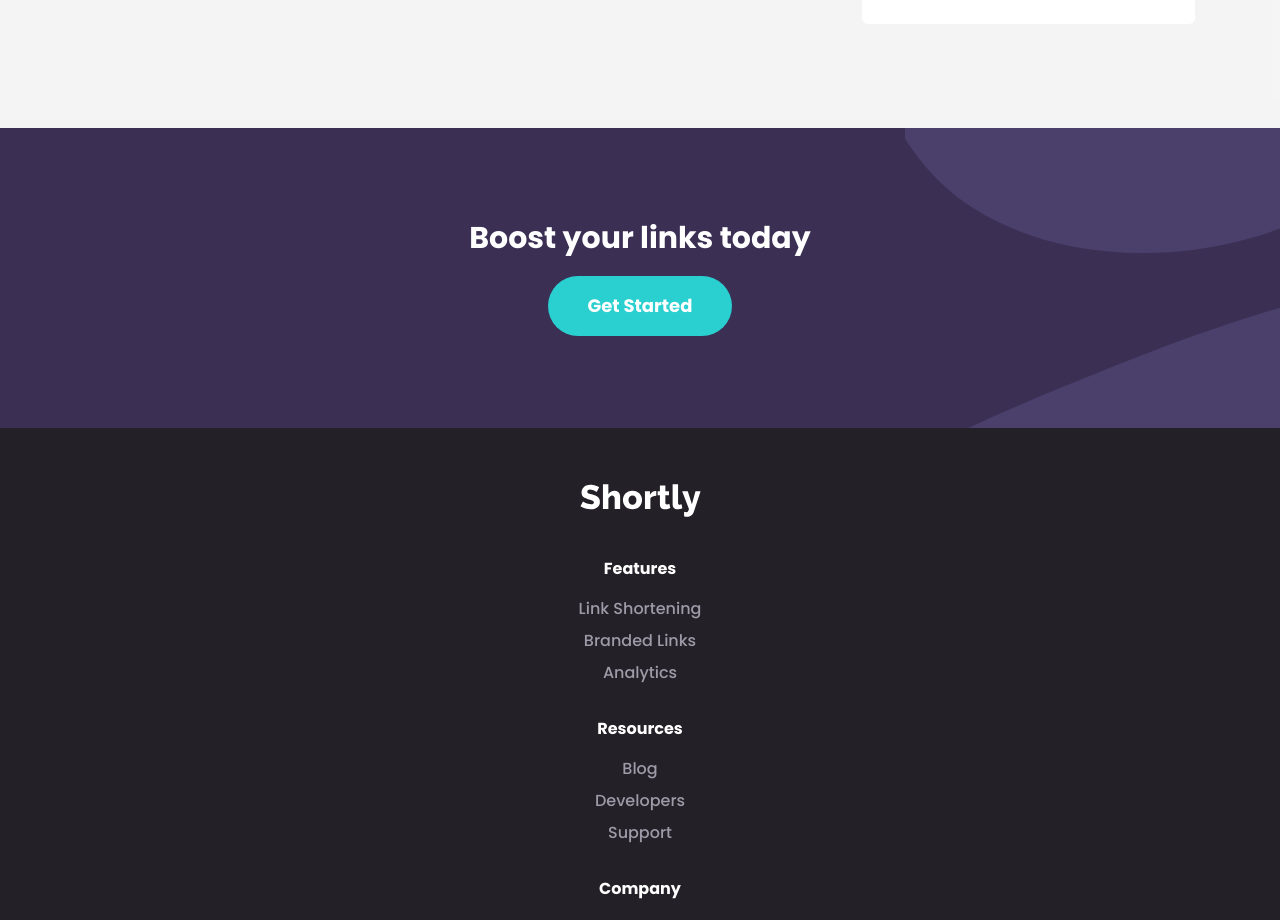
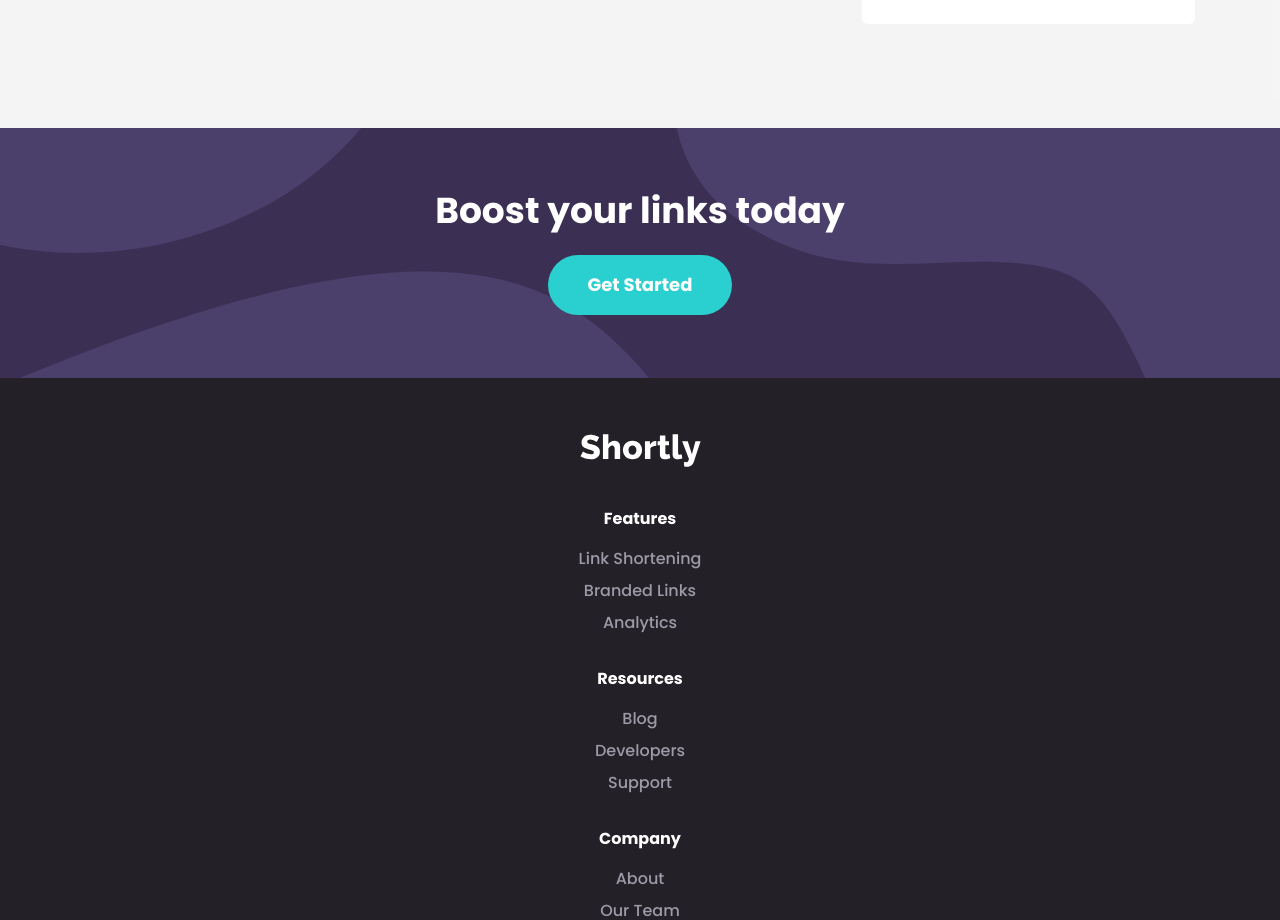
Before and after one commit to danaYatsuta/frontend-mentor-url-shortening-api, a Vue app: page / in a window 1280 px wide. Shown: the part 1680-2600 px from the top of the page. Built offline with nearby package versions, Linux system fonts and the light colour scheme.

Commit message:
Desktop boost section

```diff
--- a/src/components/TheBoostSection.vue
+++ b/src/components/TheBoostSection.vue
@@ -10,9 +10,9 @@ export default {
 
 <template>
   <div
-    class="flex h-[300px] flex-col items-center justify-center gap-5 bg-dark-violet bg-boost-mobile bg-right-top bg-no-repeat"
+    class="flex h-[300px] flex-col items-center justify-center gap-6 bg-dark-violet bg-boost-mobile bg-right-top bg-no-repeat md:h-[250px] md:bg-boost-desktop"
   >
-    <p class="text-3xl font-bold text-white">Boost your links today</p>
+    <p class="text-3xl font-bold text-white md:text-4xl">Boost your links today</p>
 
     <AppButton>Get Started</AppButton>
   </div>
--- a/tailwind.config.js
+++ b/tailwind.config.js
@@ -28,7 +28,8 @@ module.exports = {
       backgroundImage: {
         'shorten-mobile': 'url("./images/bg-shorten-mobile.svg")',
         'boost-mobile': 'url("./images/bg-boost-mobile.svg")',
-        'shorten-desktop': 'url("./images/bg-shorten-desktop.svg")'
+        'shorten-desktop': 'url("./images/bg-shorten-desktop.svg")',
+        'boost-desktop': 'url("./images/bg-boost-desktop.svg")'
       },
       screens: {
         '2xl': '1440px'
```
